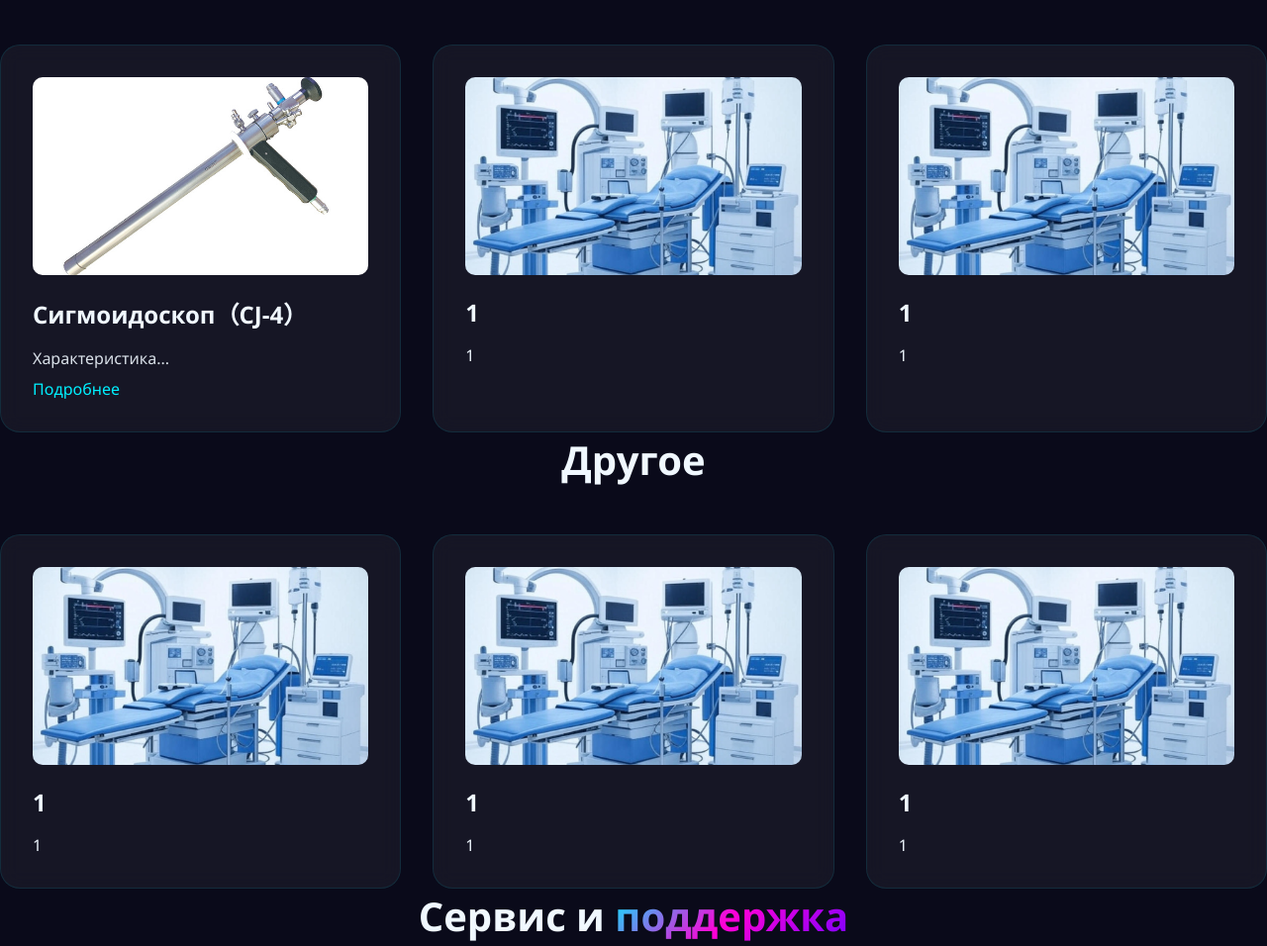
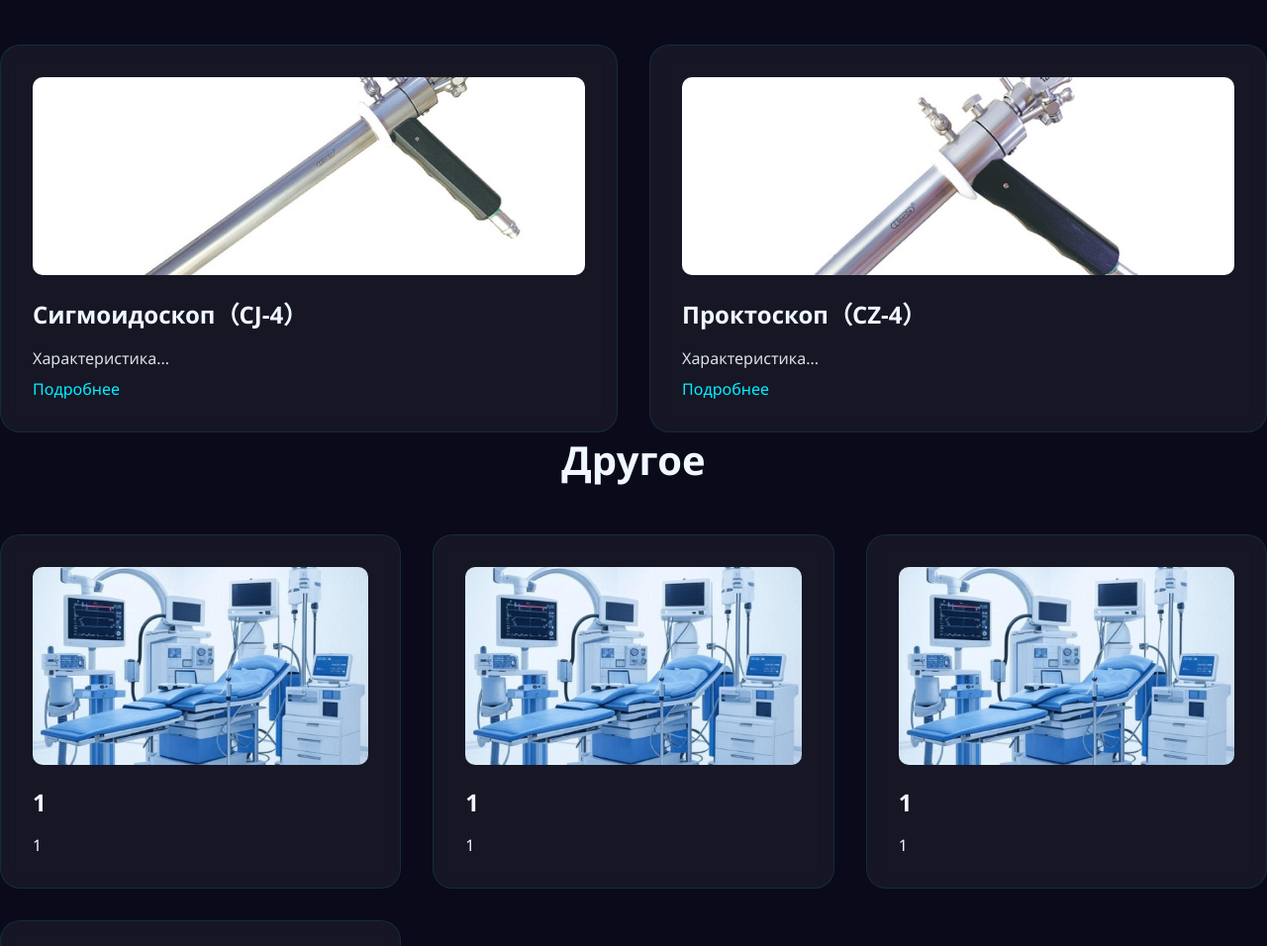
Before and after one commit to futuredent/1, a plain HTML site: page index.html in a window 1280 px wide. Shown: the part 8763-9719 px from the top of the page at 99% size. Drawn offline with Linux system fonts and the light colour scheme.

Commit message:
Update index.html

```diff
--- a/index.html
+++ b/index.html
@@ -899,12 +899,17 @@
                 <p class="full-desc">Характеристика: Эндоскоп изготовлен из нержавеющей стали. Эндоскоп может выдерживать температуру 134°C/273°F для стерилизации. Эндоскоп оснащен немецким оптическим стеклом, световодом и световым конусом. С указателем направления. Сапфировая линза. Новая оптическая система, четкое поле зрения.</p>
             </div>
             <div class="feature-card">
-                <img src="images/1.jpg" alt="1" class="equipment-image">
-                <h3>1</h3>
+                <img src="images/Proctoscope（CZ-4）.jpg" alt="Proctoscope（CZ-4）" class="equipment-image">
+                <h3>Проктоскоп（CZ-4）</h3>
                 <p class="description short-desc">Характеристика...</p>
                 <span class="read-more">Подробнее</span>
-                <p class="full-desc">1</p>
+                <p class="full-desc">Характеристика: Эндоскоп изготовлен из нержавеющей стали. Эндоскоп может выдерживать температуру 134°C/273°F для стерилизации. Эндоскоп оснащен немецким оптическим стеклом, световодом и световым конусом. С указателем направления. Сапфировая линза. Новая оптическая система, четкое поле зрения.</p>
             </div>
+        </div>
+
+        <!-- Другое -->
+        <h3 class="section-title">Другое</h3>
+        <div class="features-grid">
             <div class="feature-card">
                 <img src="images/1.jpg" alt="1" class="equipment-image">
                 <h3>1</h3>
@@ -912,11 +917,6 @@
                 <span class="read-more">Подробнее</span>
                 <p class="full-desc">1</p>
             </div>
-        </div>
-
-        <!-- Другое -->
-        <h3 class="section-title">Другое</h3>
-        <div class="features-grid">
             <div class="feature-card">
                 <img src="images/1.jpg" alt="1" class="equipment-image">
                 <h3>1</h3>
```
